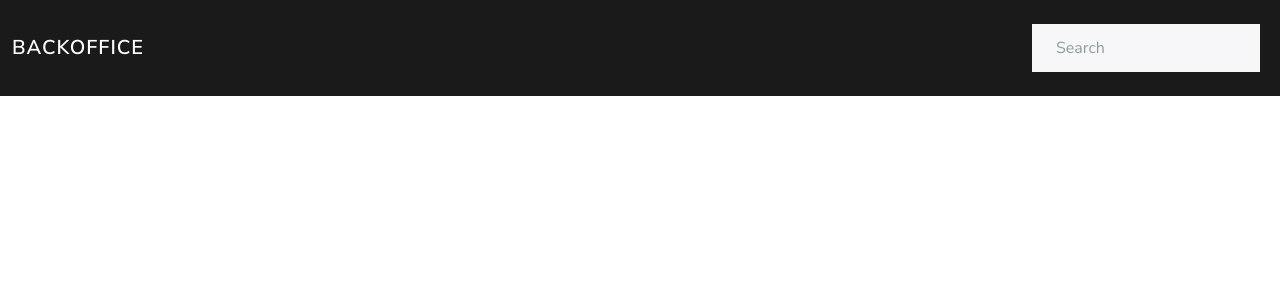
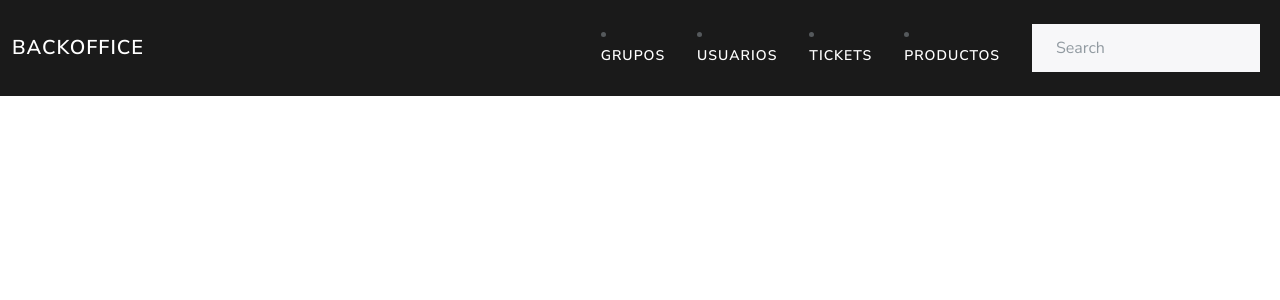
Before and after one commit to carmeAl/BackOfficeEA, an Angular app in the folder backOffice/: page / in a window 1280 px wide. Shown: the top 300 px of the page. Built offline with nearby package versions, Linux system fonts and the light colour scheme.

Commit message:
botones hechos

```diff
--- a/backOffice/src/app/components/navbar/navbar.component.html
+++ b/backOffice/src/app/components/navbar/navbar.component.html
@@ -3,6 +3,18 @@
       <a class="navbar-brand" href="#">BackOffice</a>
       <div class="collapse navbar-collapse" id="navbarColor01">
         <form class="d-flex ms-auto">
+          <li class="nav-item active">
+            <a class="nav-link" style="color: white;" routerLink="/grupo">Grupos</a>
+          </li>
+          <li class="nav-item active">
+            <a class="nav-link" style="color: white;" routerLink="/user">Usuarios</a>
+          </li>
+          <li class="nav-item active">
+            <a class="nav-link" style="color: white;" routerLink="/ticket">Tickets</a>
+          </li>
+          <li class="nav-item active">
+            <a class="nav-link" style="color: white;" routerLink="/producto">Productos</a>
+          </li>
           <input class="form-control me-sm-2" type="search" placeholder="Search">
         </form>
       </div>
```
Also changed, not shown: backOffice/src/app/app.component.html (line endings or trailing spaces).
